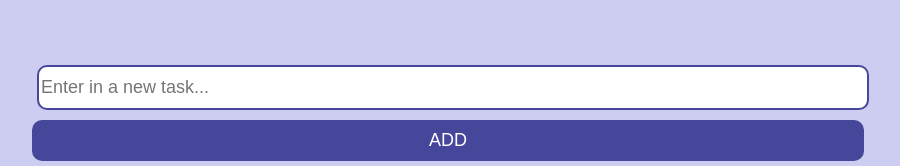
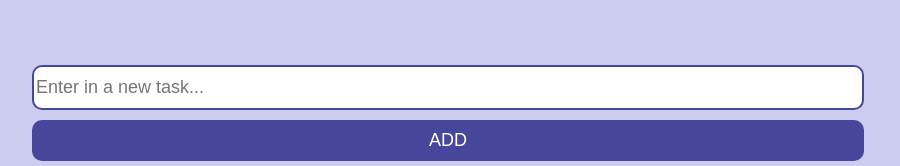
Before and after one commit to lancefinke/to-do-list, a React (Create React App) app: page / in a window 1280 px wide. Shown: the top 166 px of the page, without its empty margins (192-1092 px from the left). Built offline with nearby package versions, Linux system fonts and the light colour scheme.

Commit message:
fix: centered the input and add components

```diff
--- a/src/form.js
+++ b/src/form.js
@@ -21,14 +21,12 @@ export function NewTodoForm({ onSubmit }){
     return(
         <form onSubmit={handleSubmit} className="new-item-form">
       <div className="form-row">
-          <label htmlFor="item">
           <input
           value={newItem}
           onChange={e => setNewItem(e.target.value)}
           type="text"
           id="item"
           placeholder="Enter in a new task..."/>
-          </label>
       </div>
       <button className="btn add-btn">ADD</button>
     </form>
--- a/src/styles.css
+++ b/src/styles.css
@@ -15,8 +15,8 @@ form{
     margin: auto;
     height: 15vh;
     margin-top: 50px;
+}
 
-}
 #item{
     width: 100%;
     border-radius: 10px;
```
